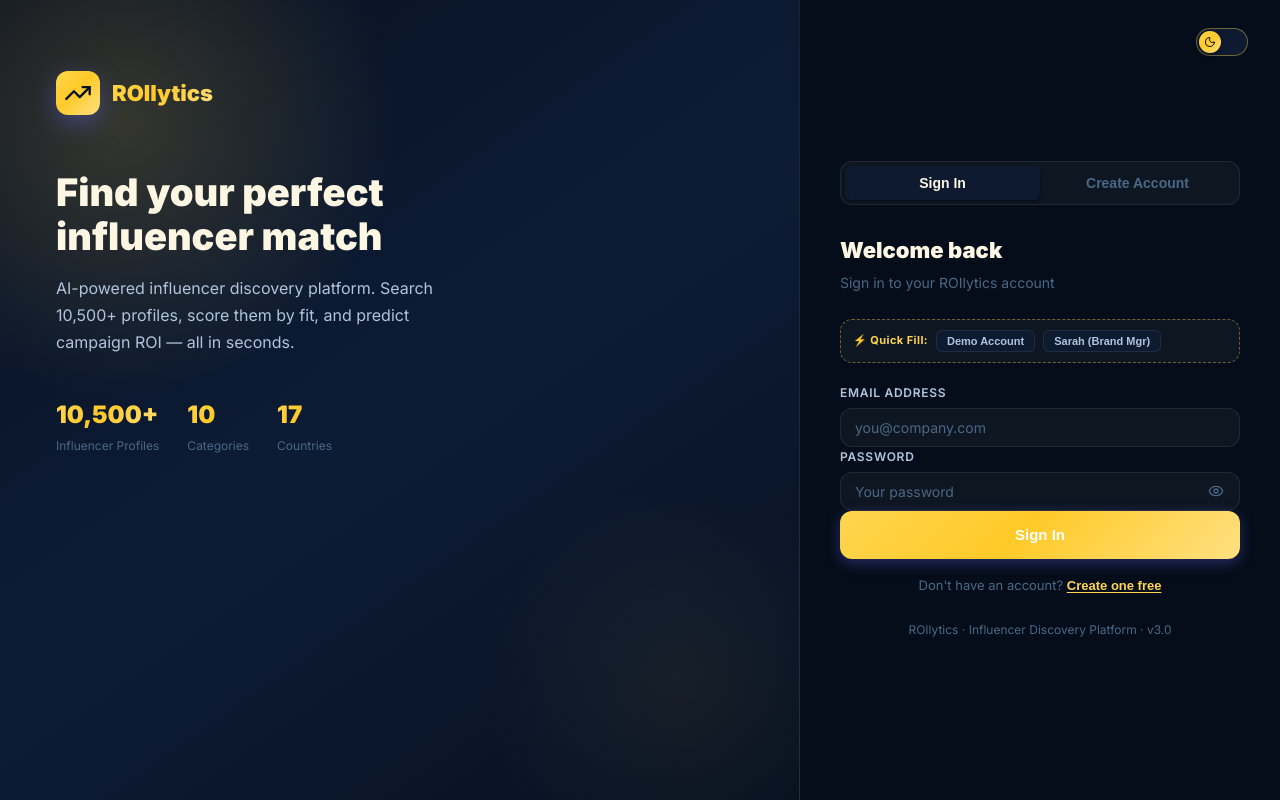
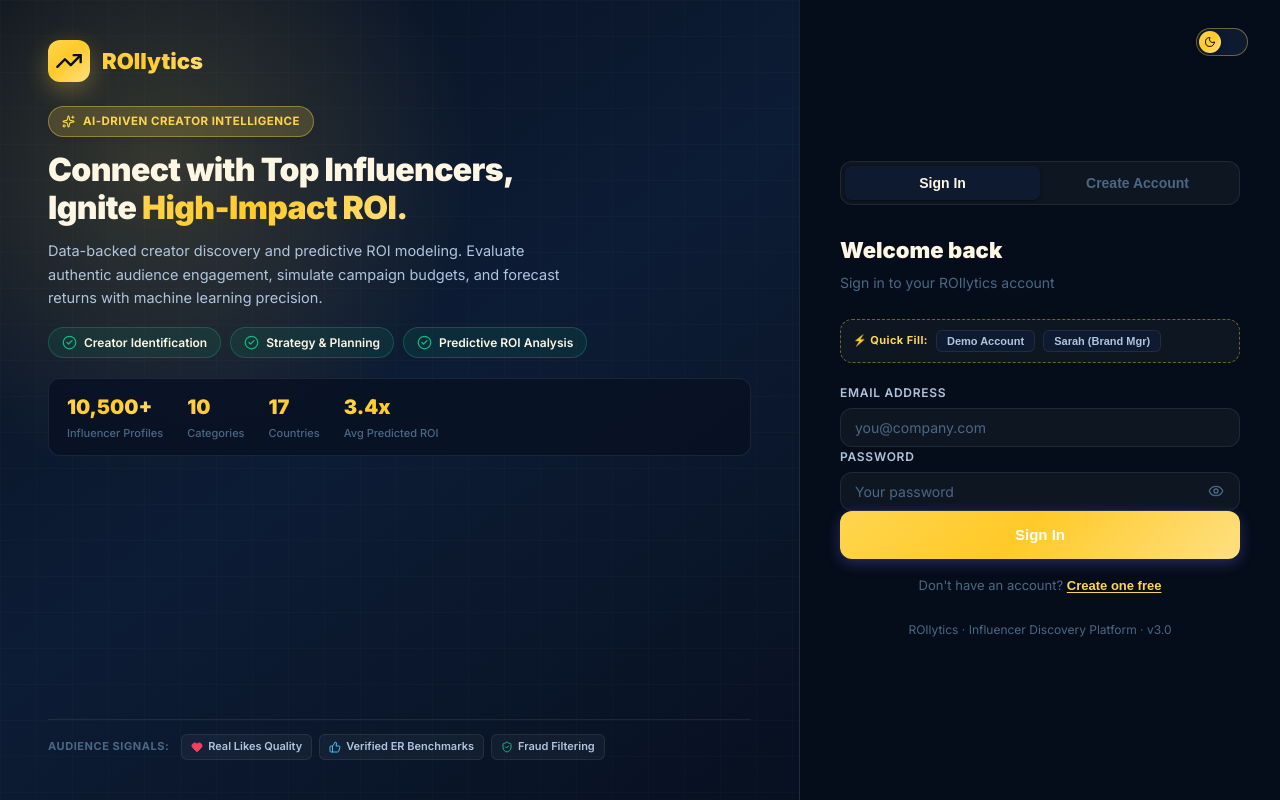
Before and after one commit to sakshipalankar/ROIlytics-Influencer-ROI-Prediction, a React (Vite) app in the folder frontend/: page / in a window 1280 px wide. Built offline with nearby package versions, Linux system fonts and the light colour scheme.

Commit message:
feat: redesign login hero with AI ROI intelligence framing, capability cards, and feature checkmarks

```diff
--- a/frontend/src/index.css
+++ b/frontend/src/index.css
@@ -1803,12 +1803,12 @@ input[type='range']::-webkit-slider-thumb:hover {
   flex: 1;
   background: var(--auth-left-bg);
   border-right: 1px solid var(--border);
-  padding: 48px 56px;
+  padding: 40px 48px;
   display: flex;
   flex-direction: column;
   justify-content: center;
   position: relative;
-  overflow: hidden;
+  overflow-y: auto;
   min-height: 100vh;
   transition: background var(--transition);
 }
@@ -1816,16 +1816,19 @@ input[type='range']::-webkit-slider-thumb:hover {
   content: '';
   position: absolute;
   top: -20%; left: -20%;
-  width: 70%; height: 70%;
+  width: 80%; height: 80%;
   background: radial-gradient(circle, var(--accent-muted) 0%, transparent 70%);
   pointer-events: none;
 }
 .auth-left::after {
   content: '';
   position: absolute;
-  bottom: -10%; right: -10%;
-  width: 50%; height: 50%;
-  background: radial-gradient(circle, rgba(255,213,79,0.06) 0%, transparent 70%);
+  inset: 0;
+  background-image:
+    linear-gradient(var(--border) 1px, transparent 1px),
+    linear-gradient(90deg, var(--border) 1px, transparent 1px);
+  background-size: 36px 36px;
+  opacity: 0.22;
   pointer-events: none;
 }
 
@@ -1833,16 +1836,16 @@ input[type='range']::-webkit-slider-thumb:hover {
   display: flex;
   align-items: center;
   gap: 12px;
-  margin-bottom: 56px;
+  margin-bottom: 24px;
   position: relative;
   z-index: 1;
 }
 .auth-logo {
-  width: 44px; height: 44px;
+  width: 42px; height: 42px;
   background: var(--gradient-hero);
   border-radius: 12px;
   display: flex; align-items: center; justify-content: center;
-  box-shadow: 0 8px 24px rgba(99,102,241,0.4);
+  box-shadow: 0 8px 24px rgba(255,213,79,0.3);
 }
 .auth-brand-name {
   font-size: 22px; font-weight: 900;
@@ -1852,46 +1855,201 @@ input[type='range']::-webkit-slider-thumb:hover {
   background-clip: text;
 }
 
+.auth-hero-badge {
+  display: inline-flex;
+  align-items: center;
+  gap: 8px;
+  padding: 5px 13px;
+  background: var(--accent-muted);
+  border: 1px solid var(--border-glow);
+  border-radius: 9999px;
+  font-size: 11.5px;
+  font-weight: 700;
+  letter-spacing: 0.04em;
+  text-transform: uppercase;
+  color: var(--accent-primary);
+  margin-bottom: 14px;
+  box-shadow: 0 2px 8px rgba(0,0,0,0.08);
+  backdrop-filter: blur(8px);
+}
+
 .auth-hero-text {
   position: relative;
   z-index: 1;
-  margin-bottom: 40px;
+  margin-bottom: 18px;
 }
 .auth-hero-text h2 {
-  font-size: 38px; font-weight: 900;
-  line-height: 1.15;
-  color: var(--text-primary);
-  margin-bottom: 16px;
-}
-.auth-hero-text p {
-  font-size: 16px;
-  color: var(--text-secondary);
-  line-height: 1.7;
-  max-width: 380px;
-}
-
-.auth-stats-row { display: flex; gap: 28px; margin-bottom: 48px; position: relative; z-index: 1; }
-.auth-stat-value {
-  font-size: 24px; font-weight: 900;
+  font-size: 32px; font-weight: 900;
+  line-height: 1.2;
+  color: var(--text-primary);
+  margin-bottom: 12px;
+  letter-spacing: -0.02em;
+}
+.auth-highlight {
   background: var(--gradient-hero);
   -webkit-background-clip: text;
   -webkit-text-fill-color: transparent;
   background-clip: text;
 }
-.auth-stat-label { font-size: 12px; color: var(--text-muted); margin-top: 2px; }
-
-.auth-deco-cards { display: flex; flex-direction: column; gap: 10px; position: relative; z-index: 1; }
-.auth-deco-card {
+.auth-hero-text p {
+  font-size: 14.5px;
+  color: var(--text-secondary);
+  line-height: 1.6;
+  max-width: 520px;
+}
+
+.auth-features-pills {
+  display: flex;
+  flex-wrap: wrap;
+  gap: 9px;
+  margin-bottom: 20px;
+  position: relative;
+  z-index: 1;
+}
+.auth-feature-pill {
+  display: inline-flex;
+  align-items: center;
+  gap: 7px;
+  padding: 5px 13px;
+  background: rgba(16, 185, 129, 0.1);
+  border: 1px solid rgba(16, 185, 129, 0.3);
+  border-radius: 9999px;
+  font-size: 12px;
+  font-weight: 600;
+  color: var(--text-primary);
+  transition: all var(--transition);
+}
+.auth-feature-pill:hover {
+  background: rgba(16, 185, 129, 0.18);
+  border-color: rgba(16, 185, 129, 0.5);
+  transform: translateY(-1px);
+}
+.auth-feature-pill .pill-check-icon {
+  color: #10b981;
+  flex-shrink: 0;
+}
+
+.auth-stats-row {
+  display: flex;
+  flex-wrap: wrap;
+  gap: 16px 24px;
+  margin-bottom: 20px;
+  position: relative;
+  z-index: 1;
+  padding: 12px 18px;
+  background: var(--bg-card);
+  border: 1px solid var(--border);
+  border-radius: var(--radius-md);
+}
+.auth-stat-value {
+  font-size: 20px; font-weight: 900;
+  background: var(--gradient-hero);
+  -webkit-background-clip: text;
+  -webkit-text-fill-color: transparent;
+  background-clip: text;
+}
+.auth-stat-label { font-size: 11px; color: var(--text-muted); margin-top: 2px; font-weight: 500; }
+
+.auth-cap-cards {
+  display: flex;
+  flex-direction: column;
+  gap: 10px;
+  position: relative;
+  z-index: 1;
+}
+.auth-cap-card {
+  display: flex;
+  align-items: flex-start;
+  gap: 12px;
+  padding: 12px 16px;
+  background: var(--bg-card);
+  border: 1px solid var(--border);
+  border-radius: var(--radius-md);
+  backdrop-filter: blur(10px);
+  box-shadow: var(--shadow-sm);
+  transition: all var(--transition);
+  animation: slideInLeft 0.5s ease both;
+}
+.auth-cap-card:hover {
+  border-color: var(--border-glow);
+  transform: translateY(-2px);
+  box-shadow: var(--shadow-md);
+}
+.auth-cap-icon {
+  width: 36px;
+  height: 36px;
+  border-radius: var(--radius-sm);
+  display: flex;
+  align-items: center;
+  justify-content: center;
+  flex-shrink: 0;
+}
+.auth-cap-content {
+  flex: 1;
+  min-width: 0;
+}
+.auth-cap-header {
   display: flex;
   align-items: center;
   justify-content: space-between;
-  padding: 14px 16px;
-  background: rgba(255,255,255,0.04);
-  border: 1px solid rgba(255,255,255,0.08);
-  border-radius: var(--radius-md);
-  backdrop-filter: blur(8px);
-  animation: slideInLeft 0.5s ease both;
-}
+  gap: 8px;
+  margin-bottom: 3px;
+}
+.auth-cap-title {
+  font-size: 13px;
+  font-weight: 700;
+  color: var(--text-primary);
+}
+.auth-cap-badge {
+  font-size: 10.5px;
+  font-weight: 700;
+  padding: 2px 7px;
+  border-radius: 9999px;
+  white-space: nowrap;
+}
+.auth-cap-desc {
+  font-size: 11.5px;
+  color: var(--text-secondary);
+  line-height: 1.45;
+  margin: 0;
+}
+
+.auth-ecosystem-bar {
+  display: flex;
+  align-items: center;
+  gap: 12px;
+  margin-top: 18px;
+  padding-top: 14px;
+  border-top: 1px solid var(--border);
+  position: relative;
+  z-index: 1;
+}
+.auth-ecosystem-label {
+  font-size: 11px;
+  font-weight: 700;
+  text-transform: uppercase;
+  letter-spacing: 0.05em;
+  color: var(--text-muted);
+  white-space: nowrap;
+}
+.auth-ecosystem-tags {
+  display: flex;
+  flex-wrap: wrap;
+  gap: 7px;
+}
+.auth-ecosystem-tag {
+  display: inline-flex;
+  align-items: center;
+  gap: 5px;
+  padding: 3px 9px;
+  background: var(--bg-glass);
+  border: 1px solid var(--border);
+  border-radius: 6px;
+  font-size: 11px;
+  font-weight: 600;
+  color: var(--text-secondary);
+}
+
 @keyframes slideInLeft {
   from { opacity: 0; transform: translateX(-24px); }
   to   { opacity: 1; transform: translateX(0); }
--- a/frontend/src/pages/Discover.tsx
+++ b/frontend/src/pages/Discover.tsx
@@ -36,10 +36,10 @@ const Discover: React.FC = () => {
             <span>AI-Powered Influencer Discovery</span>
           </div>
           <h1 className="fih-title">
-            Find Your Perfect <span className="page-title-gradient">Influencers</span>
+            Target High-Impact <span className="page-title-gradient">Influencers</span>
           </h1>
           <p className="fih-subtitle">
-            Match and rank 10,500+ Instagram profiles using machine learning fit scoring, engagement analysis, and ROI prediction.
+            Match and rank 10,500+ creator profiles using machine learning fit scoring, engagement analysis, and ROI prediction.
           </p>
         </div>
 
--- a/frontend/src/pages/LoginPage.tsx
+++ b/frontend/src/pages/LoginPage.tsx
@@ -1,6 +1,21 @@
 import React, { useState } from 'react';
 import { useAppStore, pickColor } from '../store/useAppStore';
-import { TrendingUp, Eye, EyeOff, CheckCircle, AlertCircle, Sun, Moon } from 'lucide-react';
+import {
+  TrendingUp,
+  Eye,
+  EyeOff,
+  CheckCircle,
+  AlertCircle,
+  Sun,
+  Moon,
+  Sparkles,
+  CheckCircle2,
+  Target,
+  Calculator,
+  ShieldCheck,
+  Heart,
+  ThumbsUp,
+} from 'lucide-react';
 
 /* ── Simple local "auth" — stores in zustand/localStorage ── */
 
@@ -155,7 +170,7 @@ const LoginPage: React.FC = () => {
         </span>
       </button>
 
-      {/* Left panel — branding */}
+      {/* Left panel — branding & platform intelligence */}
       <div className="auth-left">
         <div className="auth-brand">
           <div className="auth-logo">
@@ -165,18 +180,43 @@ const LoginPage: React.FC = () => {
         </div>
 
         <div className="auth-hero-text">
-          <h2>Find your perfect<br />influencer match</h2>
+          <div className="auth-hero-badge">
+            <Sparkles size={13} />
+            <span>AI-Driven Creator Intelligence</span>
+          </div>
+          <h2>
+            Connect with Top Influencers,<br />
+            Ignite <span className="auth-highlight">High-Impact ROI.</span>
+          </h2>
           <p>
-            AI-powered influencer discovery platform. Search 10,500+ profiles,
-            score them by fit, and predict campaign ROI — all in seconds.
+            Data-backed creator discovery and predictive ROI modeling. Evaluate authentic audience engagement,
+            simulate campaign budgets, and forecast returns with machine learning precision.
           </p>
         </div>
 
+        {/* Feature checklist inspired by reference design */}
+        <div className="auth-features-pills">
+          <div className="auth-feature-pill">
+            <CheckCircle2 size={15} className="pill-check-icon" />
+            <span>Creator Identification</span>
+          </div>
+          <div className="auth-feature-pill">
+            <CheckCircle2 size={15} className="pill-check-icon" />
+            <span>Strategy & Planning</span>
+          </div>
+          <div className="auth-feature-pill">
+            <CheckCircle2 size={15} className="pill-check-icon" />
+            <span>Predictive ROI Analysis</span>
+          </div>
+        </div>
+
+        {/* High-impact platform stats */}
         <div className="auth-stats-row">
           {[
             { value: '10,500+', label: 'Influencer Profiles' },
             { value: '10',      label: 'Categories' },
             { value: '17',      label: 'Countries' },
+            { value: '3.4x',    label: 'Avg Predicted ROI' },
           ].map(s => (
             <div className="auth-stat" key={s.label}>
               <div className="auth-stat-value">{s.value}</div>
@@ -185,36 +225,77 @@ const LoginPage: React.FC = () => {
           ))}
         </div>
 
-        {/* Decorative influencer cards */}
-        <div className="auth-deco-cards">
-          {[
-            { name: '@fitness_guru_',  score: 94, tier: 'Micro', er: '7.2%', color: '#10b981' },
-            { name: '@tech_visionary', score: 87, tier: 'Macro', er: '4.1%', color: 'var(--accent-primary)' },
-            { name: '@beauty.world',   score: 81, tier: 'Nano',  er: '9.8%', color: '#f43f5e' },
-          ].map((c, i) => (
-            <div className="auth-deco-card" key={c.name} style={{ animationDelay: `${i * 0.15}s` }}>
-              <div style={{ display: 'flex', alignItems: 'center', gap: 10 }}>
-                <div style={{
-                  width: 36, height: 36, borderRadius: '50%',
-                  background: c.color, display: 'flex', alignItems: 'center', justifyContent: 'center',
-                  fontSize: 14, fontWeight: 800, color: 'var(--bg-base)',
-                }}>
-                  {c.name[1].toUpperCase()}
-                </div>
-                <div>
-                  <div className="auth-deco-name">{c.name}</div>
-                  <div className="auth-deco-meta">{c.tier} · ER {c.er}</div>
-                </div>
+        {/* Project Capability & Intelligence Cards (Replaced dummy handles) */}
+        <div className="auth-cap-cards">
+          <div className="auth-cap-card" style={{ animationDelay: '0.1s' }}>
+            <div className="auth-cap-icon" style={{ background: 'rgba(56, 189, 248, 0.15)', color: '#38bdf8' }}>
+              <Target size={20} />
+            </div>
+            <div className="auth-cap-content">
+              <div className="auth-cap-header">
+                <span className="auth-cap-title">Creator Identification & Fit</span>
+                <span className="auth-cap-badge" style={{ background: 'rgba(56, 189, 248, 0.12)', color: '#38bdf8', border: '1px solid rgba(56, 189, 248, 0.3)' }}>
+                  94% Avg Match
+                </span>
               </div>
-              <div className="auth-deco-score" style={{
-                background: c.color + '22',
-                color: c.color,
-                border: `1px solid ${c.color}55`,
-              }}>
-                {c.score}/100
+              <p className="auth-cap-desc">
+                Algorithmic fit scoring based on audience reach, niche relevance, and authentic engagement quality.
+              </p>
+            </div>
+          </div>
+
+          <div className="auth-cap-card" style={{ animationDelay: '0.2s' }}>
+            <div className="auth-cap-icon" style={{ background: 'rgba(16, 185, 129, 0.15)', color: '#10b981' }}>
+              <TrendingUp size={20} />
+            </div>
+            <div className="auth-cap-content">
+              <div className="auth-cap-header">
+                <span className="auth-cap-title">Predictive ROI & Revenue Modeling</span>
+                <span className="auth-cap-badge" style={{ background: 'rgba(16, 185, 129, 0.12)', color: '#10b981', border: '1px solid rgba(16, 185, 129, 0.3)' }}>
+                  3.8x Projected Multiplier
+                </span>
               </div>
+              <p className="auth-cap-desc">
+                Random Forest & XGBoost models forecast campaign revenue multipliers and profit margins before spending.
+              </p>
             </div>
-          ))}
+          </div>
+
+          <div className="auth-cap-card" style={{ animationDelay: '0.3s' }}>
+            <div className="auth-cap-icon" style={{ background: 'rgba(255, 213, 79, 0.15)', color: 'var(--accent-primary)' }}>
+              <Calculator size={20} />
+            </div>
+            <div className="auth-cap-content">
+              <div className="auth-cap-header">
+                <span className="auth-cap-title">Strategy & Budget Simulation</span>
+                <span className="auth-cap-badge" style={{ background: 'rgba(255, 213, 79, 0.12)', color: 'var(--accent-primary)', border: '1px solid rgba(255, 213, 79, 0.3)' }}>
+                  Dynamic ₹ / $ Curves
+                </span>
+              </div>
+              <p className="auth-cap-desc">
+                Interactive sensitivity curves calculating the optimal budget sweet-spot across Nano, Micro, and Macro tiers.
+              </p>
+            </div>
+          </div>
+        </div>
+
+        {/* Social & engagement floating ecosystem indicators */}
+        <div className="auth-ecosystem-bar">
+          <span className="auth-ecosystem-label">Audience Signals:</span>
+          <div className="auth-ecosystem-tags">
+            <span className="auth-ecosystem-tag">
+              <Heart size={12} color="#f43f5e" fill="#f43f5e" />
+              <span>Real Likes Quality</span>
+            </span>
+            <span className="auth-ecosystem-tag">
+              <ThumbsUp size={12} color="#38bdf8" />
+              <span>Verified ER Benchmarks</span>
+            </span>
+            <span className="auth-ecosystem-tag">
+              <ShieldCheck size={12} color="#10b981" />
+              <span>Fraud Filtering</span>
+            </span>
+          </div>
         </div>
       </div>
 
```
